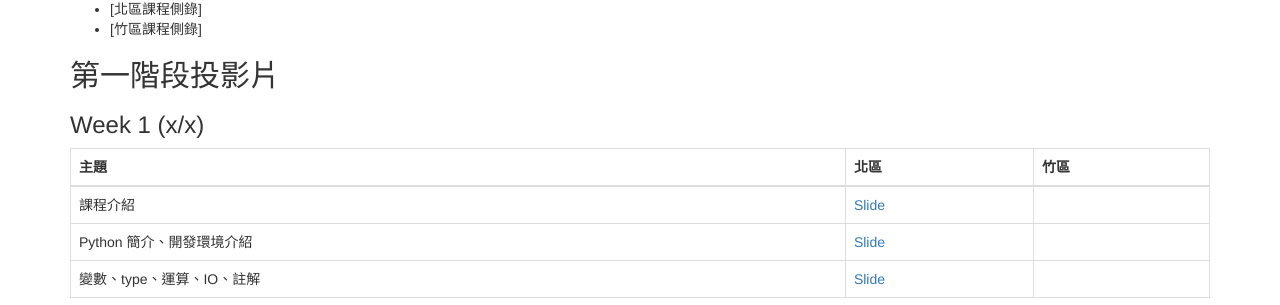
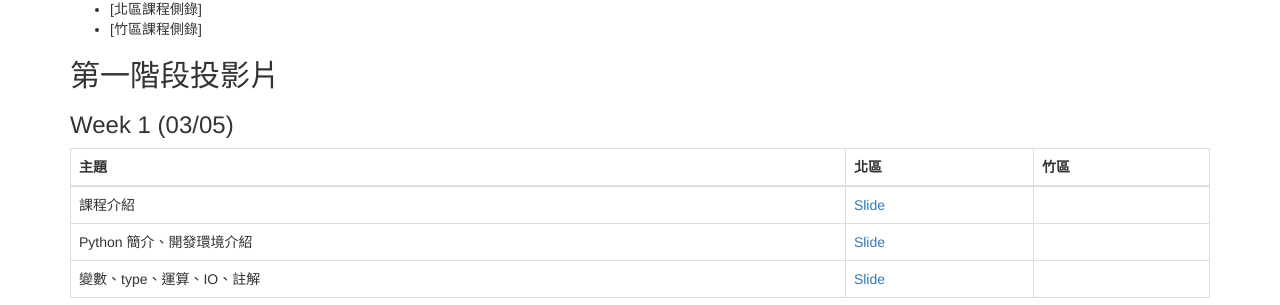
Before and after one commit to tw-csie-sprout/py2023, a Jekyll site: the page built from slides.md, in a window 1280 px wide. Shown: the part 180-485 px from the top of the page. Built offline with Jekyll 4.4.1, drawn with Linux system fonts in a browser that asks for light colours.

Commit message:
Update the date of week1

```diff
--- a/slides.md
+++ b/slides.md
@@ -9,7 +9,7 @@ title: "課程講義"
 
 ## 第一階段投影片
 
-### Week 1 (x/x)
+### Week 1 (03/05)
 
 {: .table .table-bordered}
 | 主題 | 北區 | 竹區 |
```
